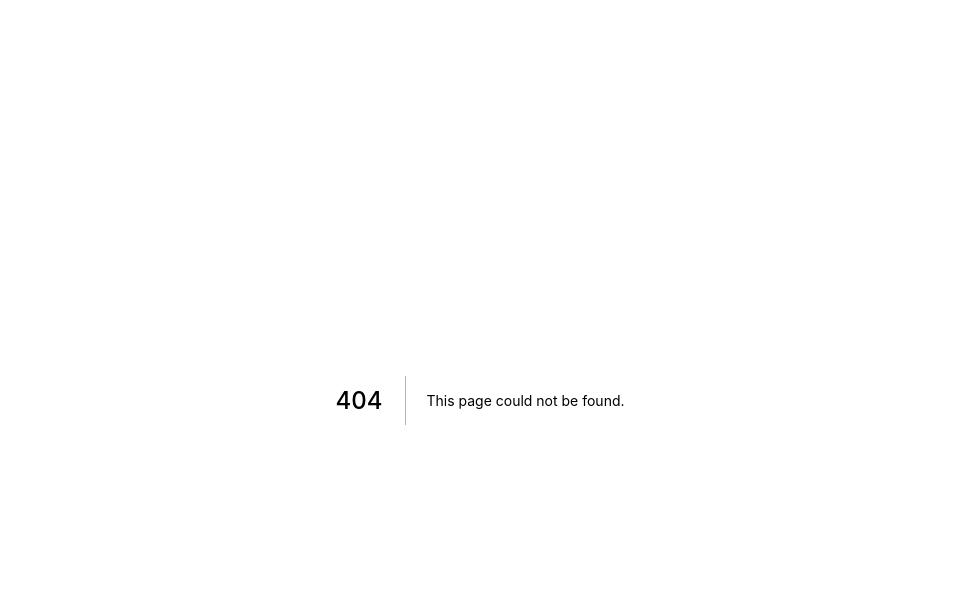
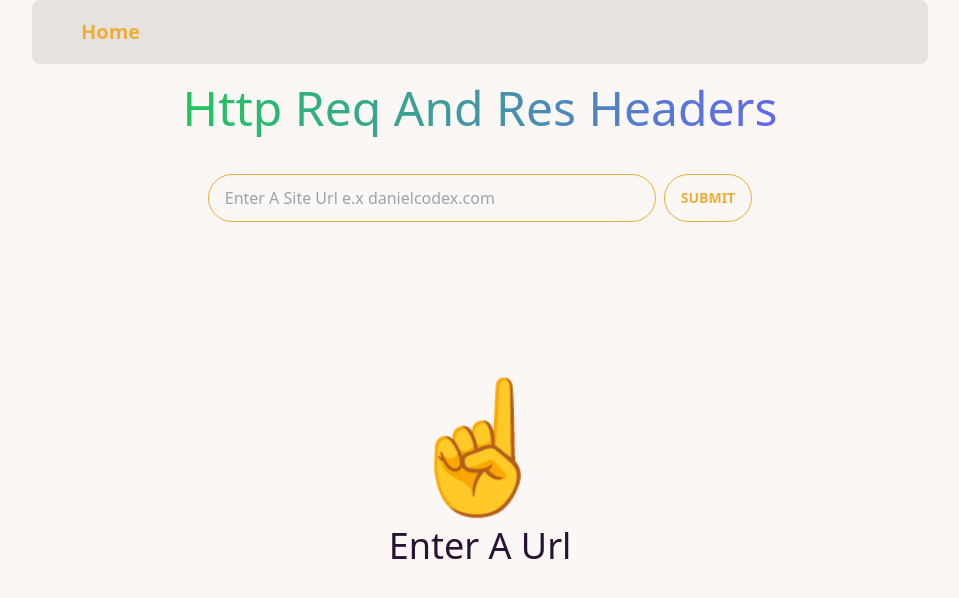
Before and after one commit to DanielCodex/small-tools, a Next.js app: page /httpHeaders in a window 1280 px wide. Before the commit this address had no page. Shown: the top 598 px of the page, without its empty margins (160-1119 px from the left). Built offline with nearby package versions, Linux system fonts and the light colour scheme.

Commit message:
http req res header done

```diff
--- a/src/components/Navbar.tsx
+++ b/src/components/Navbar.tsx
@@ -2,7 +2,7 @@ import Link from "next/link";
 
 function Navbar() {
   return (
-    <div className="navbar rounded-lg bg-base-300">
+    <div className="navbar rounded-lg bg-base-300 px-8 py-2">
       <Link href={"/"}>
         <a className="btn link btn-ghost link-accent text-xl normal-case no-underline">
           Home
--- /dev/null
+++ b/src/components/httpReqRes/RenderHeaders.tsx
@@ -0,0 +1,42 @@
+// @ts-nocheck
+// there are soome problems idk how to solve it
+
+function RenderHeaders({ siteQuery }: any) {
+  return (
+    <div className="mt-5 grid grid-cols-2 justify-items-center">
+      {/* req headers */}
+      <div>
+        <h2 className="capitalize">req headers</h2>
+        <hr className="mt-2 mb-4 opacity-75" />
+        <ul>
+          {Object.entries(siteQuery.data.request).map(([key, value], index) => {
+            return (
+              <li className="font-mono" key={index}>
+                <span className="text-green-400">{key}: </span>
+                <span className="text-indigo-300">{value}</span>
+              </li>
+            );
+          })}
+        </ul>
+      </div>
+
+      <div>
+        <h2 className="capitalize">res Headers</h2>
+        <hr className="mt-2 mb-4 opacity-75" />
+        <ul>
+          {Object.entries(siteQuery.data.response).map(
+            ([key, value], index) => {
+              return (
+                <li className="font-mono" key={index}>
+                  <span className="text-green-400">{key}: </span>
+                  <span className="text-indigo-300">{value}</span>
+                </li>
+              );
+            }
+          )}
+        </ul>
+      </div>
+    </div>
+  );
+}
+export default RenderHeaders;
--- /dev/null
+++ b/src/components/httpReqRes/httpForm.tsx
@@ -0,0 +1,25 @@
+interface httpFormProps {
+  handleSubmit: (event: React.FormEvent<HTMLFormElement>) => void;
+  site: string;
+  handleData: (event: React.ChangeEvent<HTMLInputElement>) => void;
+}
+
+function HttpForm({handleSubmit, site, handleData}: httpFormProps) {
+  return (
+    <form className={`mt-5 flex justify-center`} onSubmit={handleSubmit}>
+      <input
+        type="text"
+        name="repo"
+        placeholder="Enter A Site Url e.x danielcodex.com"
+        className="input input-bordered input-accent w-full max-w-md"
+        value={site}
+        onChange={handleData}
+      />
+      <button className="btn btn-outline btn-accent ml-2" type="submit">
+        Submit
+      </button>
+    </form>
+  );
+}
+
+export default HttpForm;
--- /dev/null
+++ b/src/pages/api/httpHeaders.ts
@@ -0,0 +1,20 @@
+import http from "http";
+import type { NextApiRequest, NextApiResponse } from "next";
+
+async function handler(req: NextApiRequest, res: NextApiResponse) {
+  const site = req.query.site as string;
+  let option = {
+    method: "HEAD",
+    host: `${site}`,
+    port: 80,
+    path: "/",
+  };
+
+  let data = http.request(option, (data) => {
+    res.status(200).json({ response: data.headers, request: req.headers });
+  });
+  data.end();
+  // res.status(200).json({ request: res.getHeaderNames});
+}
+
+export default handler;
--- a/src/pages/githubRepo.tsx
+++ b/src/pages/githubRepo.tsx
@@ -18,7 +18,7 @@ function GithubRepo() {
       let response = await fetch(`/api/githubUser?user=${query}`, {
         method: "GET",
         headers: {
-          "Content-Type": "application/json"
+          "Content-Type": "application/json",
         },
       });
       let data = await response.json();
@@ -29,7 +29,7 @@ function GithubRepo() {
         console.log("fetch was not successful", error);
       },
       enabled: !!query,
-      refetchOnWindowFocus: false
+      refetchOnWindowFocus: false,
     }
   );
   const submitQuery = (event: React.SyntheticEvent) => {
@@ -81,6 +81,7 @@ function GithubRepo() {
         </div>
       ) : (
         <div className="flex h-[500px] items-center justify-center">
+          {repoQuery.status}
           <Dna
             visible={true}
             height="90"
--- /dev/null
+++ b/src/pages/gradientBorder.tsx
@@ -0,0 +1,27 @@
+import Container from "../components/Container";
+
+function GradientBorder() {
+  return (
+    <Container>
+      <div className="flex h-screen items-center justify-center">
+        <button
+          className="text-8xl"
+          style={{
+            background:
+              "linear-gradient(#212121, #212121) padding-box, linear-gradient(98deg, darkblue, orange) border-box",
+            borderWidth: "6px",
+            borderStyle: "solid",
+            borderColor: "transparent",
+            borderImageSlice: "1",
+            padding: "15px",
+            borderRadius: "5px"
+          }}
+        >
+          Click me
+        </button>
+      </div>
+    </Container>
+  );
+}
+
+export default GradientBorder;
--- /dev/null
+++ b/src/pages/httpHeaders.tsx
@@ -0,0 +1,88 @@
+import { useQuery } from "@tanstack/react-query";
+import { useState } from "react";
+import Container from "../components/Container";
+import Navbar from "../components/Navbar";
+import HttpForm from "../components/httpReqRes/httpForm";
+import RenderHeaders from "../components/httpReqRes/RenderHeaders";
+import { Dna } from "react-loader-spinner";
+import urlPretty from "../utils/urlPretty";
+import isValidUrl from "../utils/isValidUrl";
+
+function HttpHeaders() {
+  const [site, setSite] = useState("");
+  const [query, setQuery] = useState("");
+
+  const siteQuery = useQuery(
+    ["site", query],
+    async () => {
+      await new Promise((resolve) => setTimeout(resolve, 1000));
+      let response = await fetch(`/api/httpHeaders?site=${query}`, {
+        method: "GET",
+        headers: {
+          "Content-Type": "application/json",
+        },
+      });
+
+      if (!response.ok) {
+        throw new Error("Bad Request");
+      }
+
+      let data = await response.json();
+
+      return data;
+    },
+    { enabled: !!query, refetchOnWindowFocus: false }
+  );
+
+  const handleData = (event: React.ChangeEvent<HTMLInputElement>) => {
+    setSite(event.target.value);
+  };
+
+  const handleSubmit = (event: React.FormEvent<HTMLFormElement>) => {
+    event.preventDefault();
+    setQuery(isValidUrl(site) ? urlPretty(site) : "");
+    console.log(query);
+  };
+
+  return (
+    <Container>
+      <Navbar />
+      <div className="mt-5 flex h-[70px] justify-center text-5xl">
+        <h1 className="animate-text bg-gradient-to-r from-indigo-500 via-green-500 to-indigo-500 bg-clip-text capitalize text-transparent">
+          http req and res headers
+        </h1>
+      </div>
+      <HttpForm
+        handleData={handleData}
+        handleSubmit={handleSubmit}
+        site={site}
+      />
+
+      {siteQuery.data ? (
+        <RenderHeaders siteQuery={siteQuery} />
+      ) : siteQuery.isError ? (
+        <div className="flex h-[500px] items-center justify-center">
+          <span className="text-5xl text-green-400">Error</span>
+        </div>
+      ) : siteQuery.isLoading && !siteQuery.isFetching ? (
+        <div className="flex h-[500px] flex-col items-center justify-center gap-5">
+          <span className="text-9xl">☝️</span>
+          <span className="text-4xl capitalize">Enter a url</span>
+        </div>
+      ) : (
+        <div className="flex h-[500px] items-center justify-center">
+          <Dna
+            visible={true}
+            height="90"
+            width="90"
+            ariaLabel="dna-loading"
+            wrapperStyle={{}}
+            wrapperClass="dna-wrapper"
+          />
+        </div>
+      )}
+    </Container>
+  );
+}
+
+export default HttpHeaders;
--- a/src/pages/letter.tsx
+++ b/src/pages/letter.tsx
@@ -5,7 +5,7 @@ function Letter() {
     <Container>
       <div className="flex h-screen flex-col items-center justify-center text-9xl font-semibold capitalize">
         <h1 className="animate-text bg-gradient-to-r from-indigo-500 via-green-500 to-indigo-500 bg-clip-text text-transparent">
-          hello Letter{" "}
+          http req and res headers
         </h1>
       </div>
     </Container>
--- /dev/null
+++ b/src/utils/isValidUrl.ts
@@ -0,0 +1,14 @@
+const isValidUrl = (urlString: string) => {
+  var urlPattern = new RegExp(
+    "^(https?:\\/\\/)?" + // validate protocol
+      "((([a-z\\d]([a-z\\d-]*[a-z\\d])*)\\.)+[a-z]{2,}|" + // validate domain name
+      "((\\d{1,3}\\.){3}\\d{1,3}))" + // validate OR ip (v4) address
+      "(\\:\\d+)?(\\/[-a-z\\d%_.~+]*)*" + // validate port and path
+      "(\\?[;&a-z\\d%_.~+=-]*)?" + // validate query string
+      "(\\#[-a-z\\d_]*)?$",
+    "i"
+  ); // validate fragment locator
+  return !!urlPattern.test(urlString);
+};
+
+export default isValidUrl;
```
